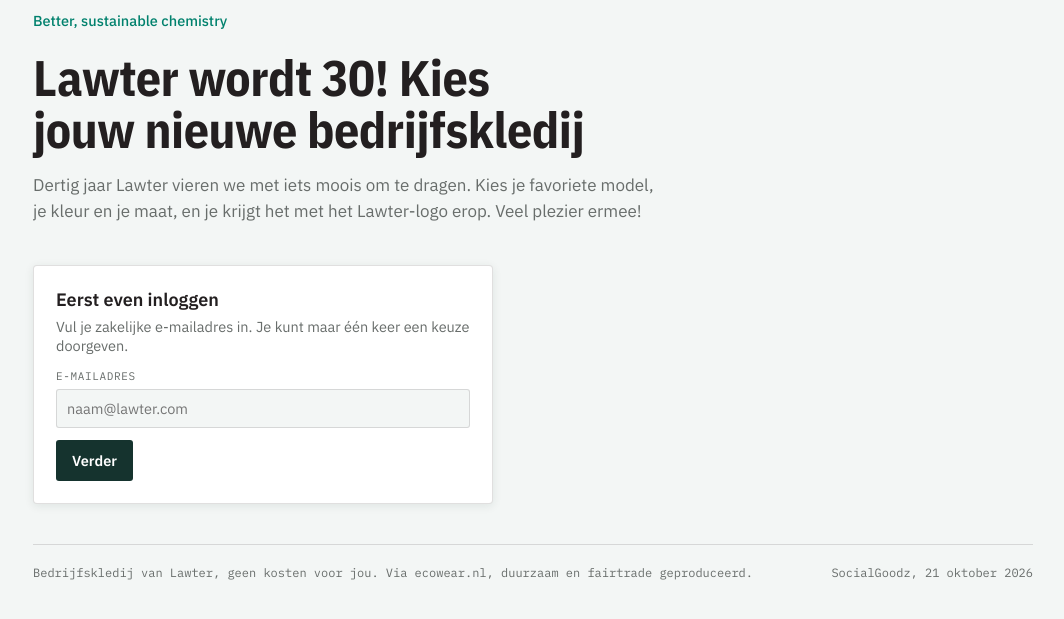
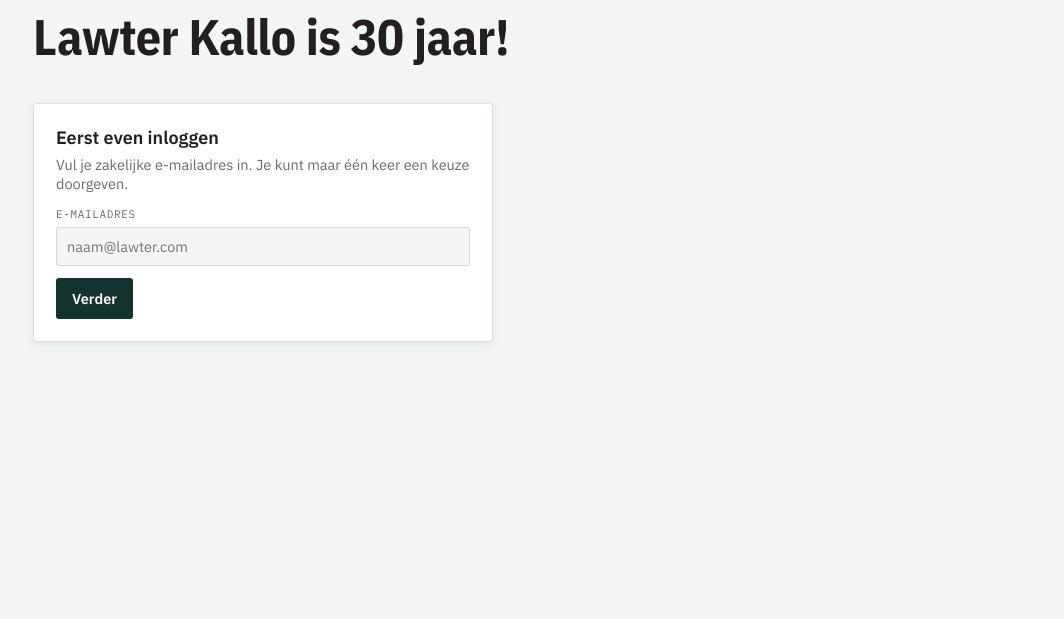
Before and after one commit to ArneMeerman/ecowear-kledingportaal, a plain HTML site: page lawter/index.html in a window 1280 px wide. Shown: the part 125-744 px from the top of the page, without its empty margins (107-1171 px from the left). Drawn offline with nearby package versions, Linux system fonts and the light colour scheme.

Commit message:
Lawter: kop wordt 'Lawter Kallo is 30 jaar!', tagline, intro en footer weg (verzoek Karima 17 nov)
Co-Authored-By: Claude Sonnet 5.5 <noreply@anthropic.com>

```diff
--- a/lawter/index.html
+++ b/lawter/index.html
@@ -257,9 +257,7 @@
 
 <header class="top">
   <div class="lawter-badge"><img class="lawter-mark" src="img/logo.png" alt="Lawter"></div>
-  <p class="tagline">Better, sustainable chemistry</p>
-  <h1>Lawter wordt 30! Kies jouw nieuwe bedrijfskledij</h1>
-  <p class="lede">Dertig jaar Lawter vieren we met iets moois om te dragen. Kies je favoriete model, je kleur en je maat, en je krijgt het met het Lawter-logo erop. Veel plezier ermee!</p>
+  <h1>Lawter Kallo is 30 jaar!</h1>
 </header>
 
 <section class="gate" id="gate">
@@ -380,10 +378,6 @@
 
 </section>
 
-<footer class="note">
-  <span>Bedrijfskledij van Lawter, geen kosten voor jou. Via ecowear.nl, duurzaam en fairtrade geproduceerd.</span>
-  <span>SocialGoodz, 21 oktober 2026</span>
-</footer>
 
 <script>
   const EP = 'https://arnemeerman--kledingportaal-inzendingen-web.us-east.modal.run';
```
